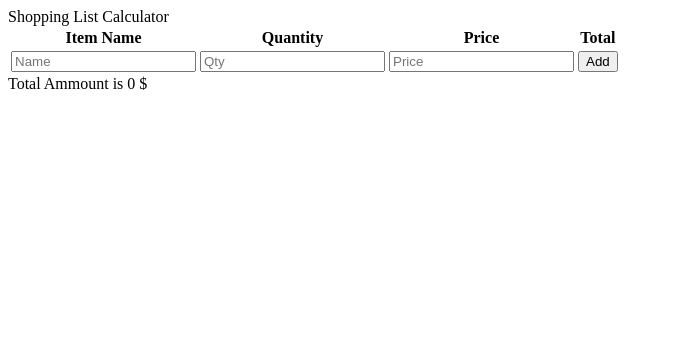
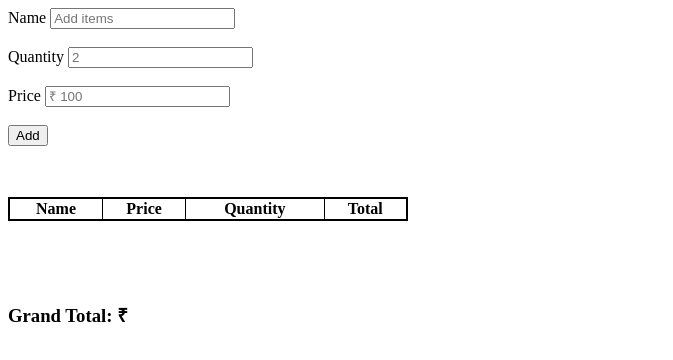
Before and after one commit to acciojob/shopping-cart-ayusharma-ctrl, a website: page index.html in a window 1280 px wide. Shown: the whole page, without its empty margins (0-673 px from the left). Drawn offline with Linux system fonts and the light colour scheme.

Commit message:
Update index.html

```diff
--- a/index.html
+++ b/index.html
@@ -1,39 +1,41 @@
 <!DOCTYPE html>
-<html lang="en">
 
-<head>
-	<meta charset="UTF-8">
-	<meta name="viewport" content="width=device-width, initial-scale=1.0">
-	<title>Shoping List</title>
-	<link rel="stylesheet" href="./css/list.css">
-<script src="./js/list.js"></script>
-</head>
+<html>
+  <head>
+    <link rel="stylesheet" href="styles.css" />
+  </head>
 
-<body>
-	<header id="heading">
-		Shopping List Calculator
-	</header>
-	<main onload="render()">
-		<table id="table1">
-			<caption></caption>
-			<tr>
-				<th>Item Name</th>
-				<th>Quantity</th>
-				<th>Price</th>
-				<th>Total</th>
-			</tr>
-			<tr>
-        <form id="myinputs">
-          <td><input type="text" id="item-name-input" placeholder="Name"></td>
-          <td><input type="text" id="item-qty-input" placeholder="Qty"></td>
-          <td><input type="text" id="item-price-input" placeholder="Price"></td>
-        </form>
-        <td><button id="add" onclick="addData();">Add</button></td>
-      </tr>
+  <body>
+    <!-- the entire body must be written by student -->
+    <form action="#">
+      <label for="item-name-input">Name</label>
+      <input type="text" id="item-name-input" placeholder="Add items" required /><br /><br />
+
+      <label for="item-qty-input">Quantity</label>
+      <input type="number" id="item-qty-input" placeholder="2" required /><br /><br />
+
+      <label for="item-price-input">Price</label>
+      <input type="number" id="item-price-input" placeholder="₹ 100" required /><br /><br />
+
+      <button type="submit" id="add">Add</button>
+    </form>
+    <br /><br />
+
+    <table role="table" border="1px">
+      <thead role="rowgroup">
+        <tr role="row">
+          <th id="item" role="columnheader">Name</th>
+          <th id="price" role="columnheader">Price</th>
+          <th role="columnheader">Quantity</th>
+          <th role="columnheader">Total</th>
+        </tr>
+      </thead>
+
+      <tbody role="rowgroup"></tbody>
     </table>
-    <div id="total">Total Ammount is 0 $</div>
-  </main>
-	<footer></footer>
-</body>
+    <br /><br />
 
+    <h3 id="total">Grand Total: ₹</h3>
+    <script type="text/javascript" src="./script.js"></script>
+  </body>
 </html>
```
